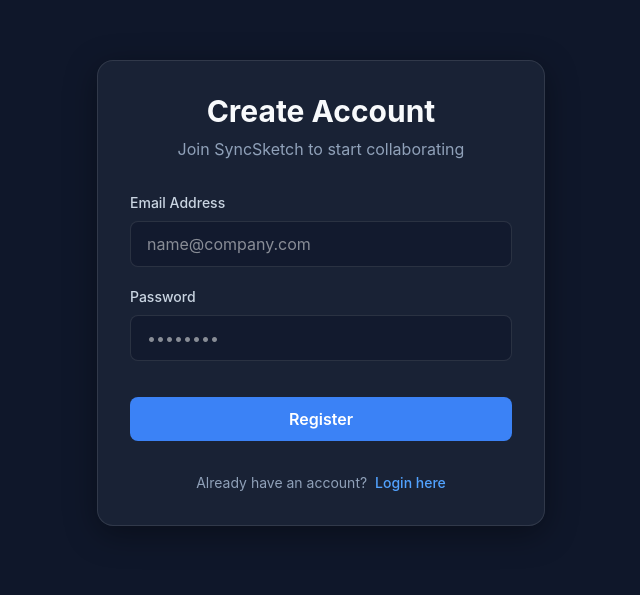
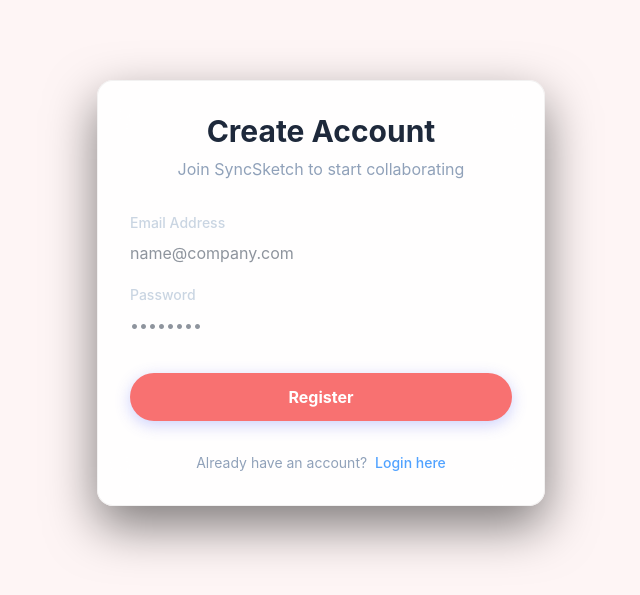
Before and after one commit to Divyapahuja31/SESD_Project, a Next.js app in the folder frontend/: page /register in a window 1280 px wide. Shown: the part 107-702 px from the top of the page, without its empty margins (319-959 px from the left). Built offline with nearby package versions, Linux system fonts and the light colour scheme; no server answers.

Commit message:
style(globals): establish high-contrast brutalist design system and global utility tokens

```diff
--- a/frontend/app/globals.css
+++ b/frontend/app/globals.css
@@ -1,87 +1,108 @@
 @import "tailwindcss";
 
 :root {
-  --background: #0f172a;
-  --foreground: #f8fafc;
-  --primary: #3b82f6;
-  --accent: #e11d48;
-  --card: rgba(30, 41, 59, 0.7);
-  --border: rgba(255, 255, 255, 0.1);
+  --background: #fef5f5;
+  --foreground: #1e293b;
+  --primary: #f87171;
+  --accent: #fb7185;
+  --canvas: #ffffff;
+  --card: rgba(255, 255, 255, 0.9);
+  --border: rgba(0, 0, 0, 0.05);
+  --glass: rgba(255, 255, 255, 0.5);
 }
 
 body {
   background: var(--background);
   color: var(--foreground);
-  font-family: 'Inter', system-ui, -apple-system, sans-serif;
+  font-family: 'Outfit', 'Inter', system-ui, -apple-system, sans-serif;
   min-height: 100vh;
+  overflow: hidden;
 }
+
+
+.dotted-bg {
+  background-color: var(--canvas);
+  background-image: radial-gradient(circle, #cbd5e1 1.5px, transparent 1.5px);
+  background-size: 24px 24px;
+  background-position: 0 0;
+}
+
 
 .glass {
   background: var(--card);
-  backdrop-filter: blur(12px);
-  -webkit-backdrop-filter: blur(12px);
+  backdrop-filter: blur(20px);
+  -webkit-backdrop-filter: blur(20px);
   border: 1px solid var(--border);
-  box-shadow: 0 8px 32px 0 rgba(0, 0, 0, 0.37);
+  box-shadow: 0 20px 50px rgba(0, 0, 0, 0.5);
 }
 
-.input-field {
-  background: rgba(15, 23, 42, 0.6);
-  border: 1px solid var(--border);
-  border-radius: 8px;
-  padding: 10px 16px;
-  color: white;
-  transition: all 0.2s;
+.glass-light {
+  background: rgba(255, 255, 255, 0.05);
+  backdrop-filter: blur(8px);
+  border: 1px solid rgba(255, 255, 255, 0.1);
 }
 
-.input-field:focus {
-  outline: none;
-  border-color: var(--primary);
-  box-shadow: 0 0 0 2px rgba(59, 130, 246, 0.3);
+/* Buttons */
+.icon-btn {
+  @apply p-3 rounded-2xl transition-all duration-200 flex items-center justify-center;
+  background: var(--glass);
+  border: 1px solid var(--border);
+  color: #94a3b8;
+}
+
+.icon-btn:hover {
+  @apply scale-110;
+  background: rgba(255, 255, 255, 0.1);
+  color: white;
+}
+
+.icon-btn.active {
+  background: var(--primary);
+  color: white;
+  box-shadow: 0 0 20px rgba(88, 101, 242, 0.4);
+  border-color: rgba(255, 255, 255, 0.2);
 }
 
 .primary-button {
   background: var(--primary);
   color: white;
-  font-weight: 600;
-  border-radius: 8px;
-  padding: 10px 20px;
-  transition: all 0.2s;
-  cursor: pointer;
-  display: flex;
-  align-items: center;
-  justify-content: center;
-  gap: 8px;
+  font-weight: 700;
+  border-radius: 99px;
+  padding: 12px 24px;
+  transition: all 0.3s cubic-bezier(0.4, 0, 0.2, 1);
+  box-shadow: 0 4px 15px rgba(88, 101, 242, 0.3);
 }
 
 .primary-button:hover {
-  filter: brightness(1.1);
-  transform: translateY(-1px);
+  transform: translateY(-2px) scale(1.02);
+  box-shadow: 0 8px 25px rgba(88, 101, 242, 0.4);
 }
 
-.primary-button:active {
-  transform: translateY(0);
+
+@keyframes spring {
+  0% { transform: scale(0.9); opacity: 0; }
+  70% { transform: scale(1.05); }
+  100% { transform: scale(1); opacity: 1; }
 }
 
-.secondary-button {
-  background: transparent;
-  border: 1px solid var(--border);
-  color: white;
-  font-weight: 500;
-  border-radius: 8px;
-  padding: 10px 20px;
-  transition: all 0.2s;
-  cursor: pointer;
+.animate-spring {
+  animation: spring 0.5s cubic-bezier(0.175, 0.885, 0.32, 1.275) forwards;
 }
 
-.secondary-button:hover {
-  background: var(--border);
+.canvas-container {
+  background: #1e1e2e;
+  border-radius: 24px;
+  overflow: hidden;
+  box-shadow: inset 0 0 40px rgba(0,0,0,0.5);
 }
 
-@keyframes fadeIn {
-  from { opacity: 0; transform: translateY(10px); }
-  to { opacity: 1; transform: translateY(0); }
+#whiteboard-canvas {
+  background: var(--canvas);
+  cursor: crosshair;
 }
 
-.animate-fade-in {
-  animation: fadeIn 0.4s ease-out forwards;
+/* Presence Tooltip */
+.presence-pill {
+  @apply flex items-center gap-2 px-3 py-1.5 rounded-full border border-white/10;
+  background: rgba(0,0,0,0.3);
 }
```
